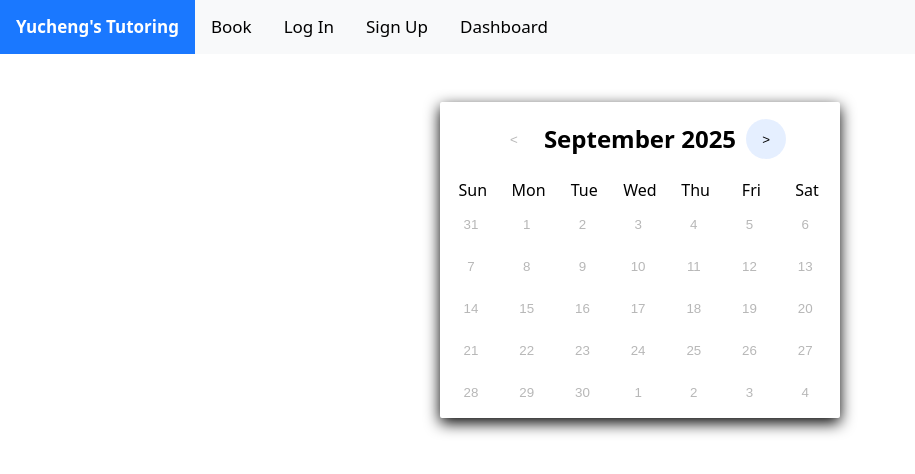
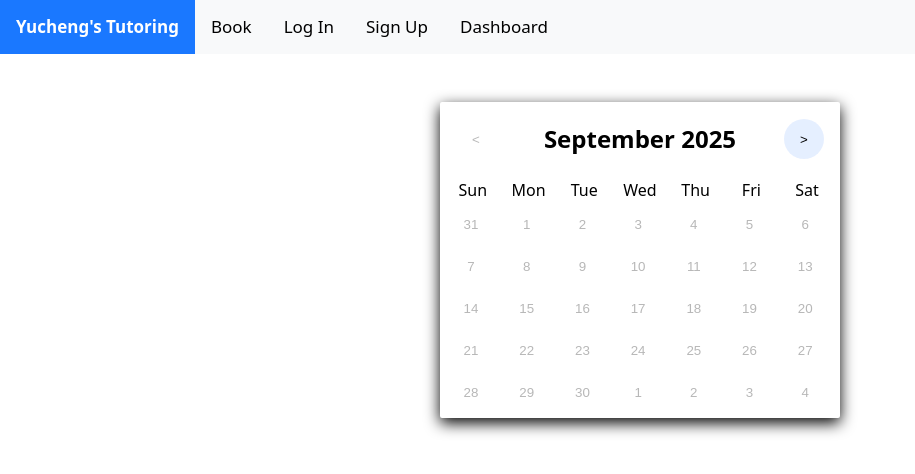
Before and after one commit to BlakeDiaz/tutoring_website, a React (Vite) app in the folder frontend/: page /book in a window 1280 px wide. Shown: the top 474 px of the page, without its empty margins (0-915 px from the left). Built offline with nearby package versions, Linux system fonts and the light colour scheme; no server answers.

Commit message:
Gave date change buttons consistent spacing
Date change buttons for Calendar, Dashboard, and AdminDashboard components are now consistently spaced instead of varying based on month string length

```diff
--- a/frontend/src/Calendar.css
+++ b/frontend/src/Calendar.css
@@ -37,7 +37,7 @@
 
 .calendar-header-wrapper {
     display: flex;
-    justify-content: center;
+    justify-content: space-between;
     align-items: center;
 }
 
@@ -78,6 +78,11 @@
     transition: 0.2s ease-in-out;
 }
 
+.date-change-button {
+    margin-left: 1rem;
+    margin-right: 1rem;
+}
+
 .calendar-button:disabled {
     background-color: white;
     border-radius: 0px;
--- a/frontend/src/Calendar.tsx
+++ b/frontend/src/Calendar.tsx
@@ -99,7 +99,7 @@ function Calendar() {
         <div className="calendar-header-wrapper">
           <button
             disabled={prev_button_disabled}
-            className="calendar-button"
+            className="calendar-button date-change-button"
             onClick={() => setDate(getFirstDateOfPrevMonth(date.month, date.year))}
           >
             {"<"}
@@ -107,7 +107,10 @@ function Calendar() {
           <h2 className="calendar-header">
             {getMonthString(date.month)} {date.year}
           </h2>
-          <button className="calendar-button" onClick={() => setDate(getFirstDateOfNextMonth(date.month, date.year))}>
+          <button
+            className="calendar-button date-change-button"
+            onClick={() => setDate(getFirstDateOfNextMonth(date.month, date.year))}
+          >
             {">"}
           </button>
         </div>
--- a/frontend/src/Dashboard.css
+++ b/frontend/src/Dashboard.css
@@ -30,7 +30,7 @@ h1.dashboard-header {
 
 .appointment-table-header-wrapper {
     display: flex;
-    justify-content: center;
+    justify-content: space-between;
     align-items: center;
 }
 
@@ -204,6 +204,8 @@ button.bubble-button {
     border-width: 0px;
     border-radius: 50%;
     transition: 0.2s ease-in-out;
+    margin-left: 1rem;
+    margin-right: 1rem;
 }
 
 button.bubble-button:disabled {
```
